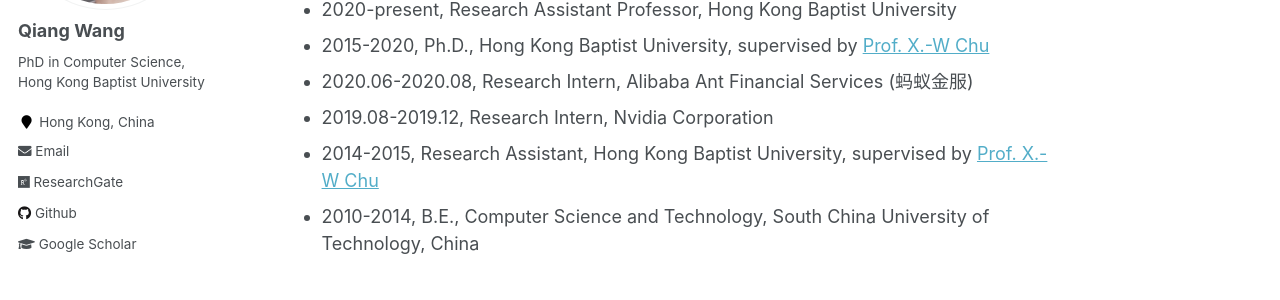
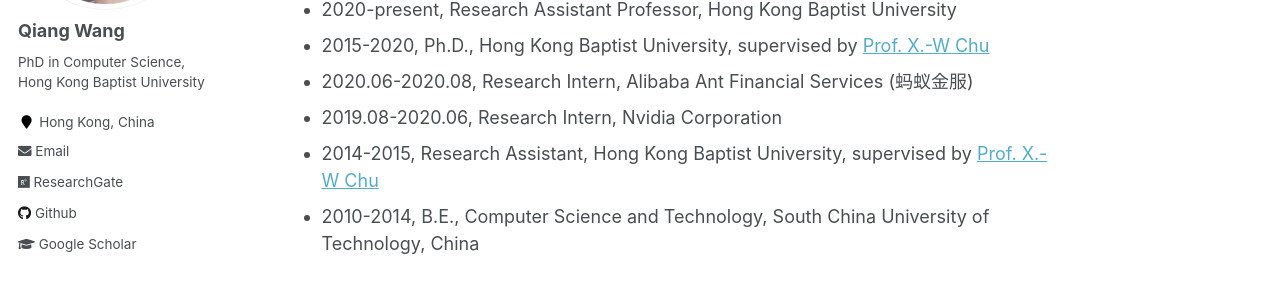
Before and after one commit to blackjack2015/blackjack2015.github.io, a Jekyll site: the page built from _pages/about.md, in a window 1280 px wide and 900 px high, scrolled down 512 px. Shown: the part 199-499 px from the top of the window. Built offline with Jekyll 4.4.1, drawn with Linux system fonts in a browser that asks for light colours.

Commit message:
Update about.md

```diff
--- a/_pages/about.md
+++ b/_pages/about.md
@@ -20,7 +20,7 @@ Qiang Wang is currently a Research Assistant Professor at Department of Computer
 + 2020-present, Research Assistant Professor, Hong Kong Baptist University
 + 2015-2020, Ph.D., Hong Kong Baptist University, supervised by [Prof. X.-W Chu](https://www.comp.hkbu.edu.hk/~chxw/)
 + 2020.06-2020.08, Research Intern, Alibaba Ant Financial Services (蚂蚁金服)
-+ 2019.08-2019.12, Research Intern, Nvidia Corporation
++ 2019.08-2020.06, Research Intern, Nvidia Corporation
 + 2014-2015, Research Assistant, Hong Kong Baptist University, supervised by [Prof. X.-W Chu](https://www.comp.hkbu.edu.hk/~chxw/)
 + 2010-2014, B.E., Computer Science and Technology, South China University of Technology, China
 
```
